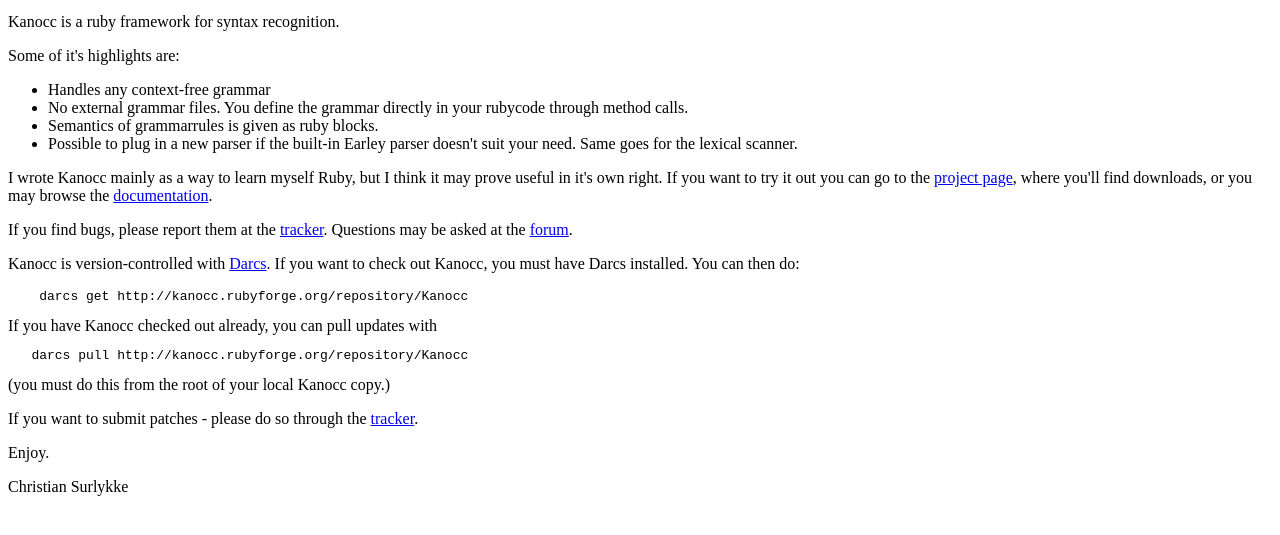
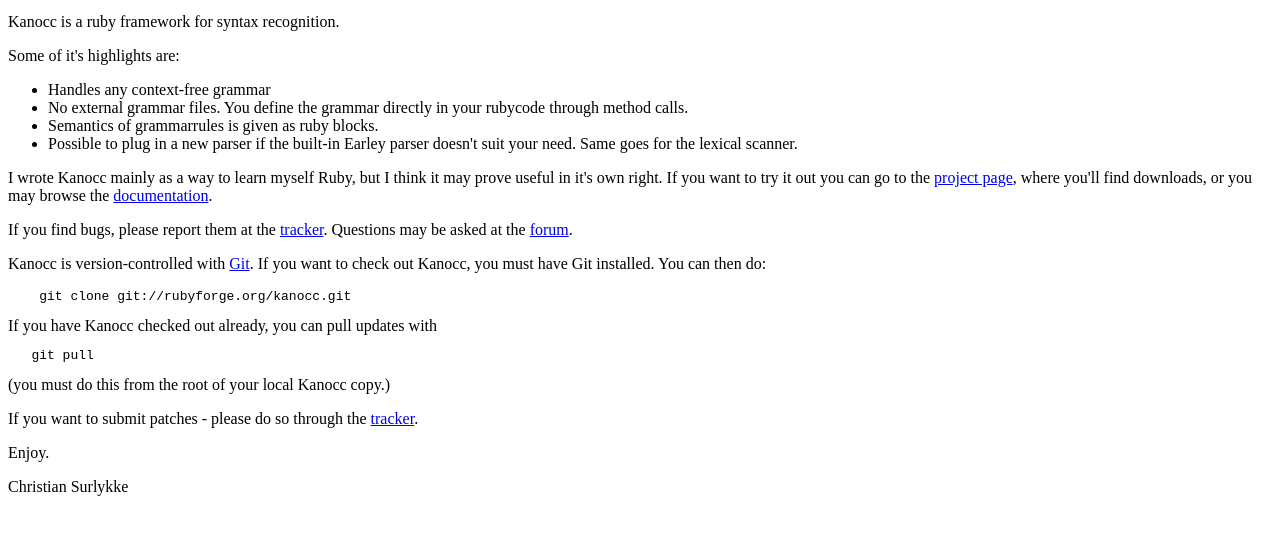
Before and after one commit to surlykke/Kanocc, a plain HTML site: page www/index.html in a window 1280 px wide. Shown: the part 87-622 px from the top of the page. Drawn offline with Linux system fonts and the light colour scheme.

Commit message:
Corrected scm information in www/index.html as scm was changed from Darcs to git

```diff
--- a/www/index.html
+++ b/www/index.html
@@ -25,13 +25,13 @@
   If you find bugs, please report them at the <a href="http://rubyforge.org/tracker/?group_id=4510"tracker>tracker</a>. Questions may be asked at the <a href="http://rubyforge.org/forum/?group_id=4510">forum</a>.
 </p>
 <p>
-Kanocc is version-controlled with <a href="http://darcs.net">Darcs</a>. If you want to check out Kanocc, you must have Darcs installed. You can then do:
+Kanocc is version-controlled with <a href="http://git.or.cz">Git</a>. If you want to check out Kanocc, you must have Git installed. You can then do:
 <pre>
-    darcs get http://kanocc.rubyforge.org/repository/Kanocc
+    git clone git://rubyforge.org/kanocc.git
 </pre>
 If you have Kanocc checked out already, you can pull updates with
 <pre>
-   darcs pull http://kanocc.rubyforge.org/repository/Kanocc
+   git pull
 </pre>
 (you must do this from the root of your local Kanocc copy.)
 </p>
```
